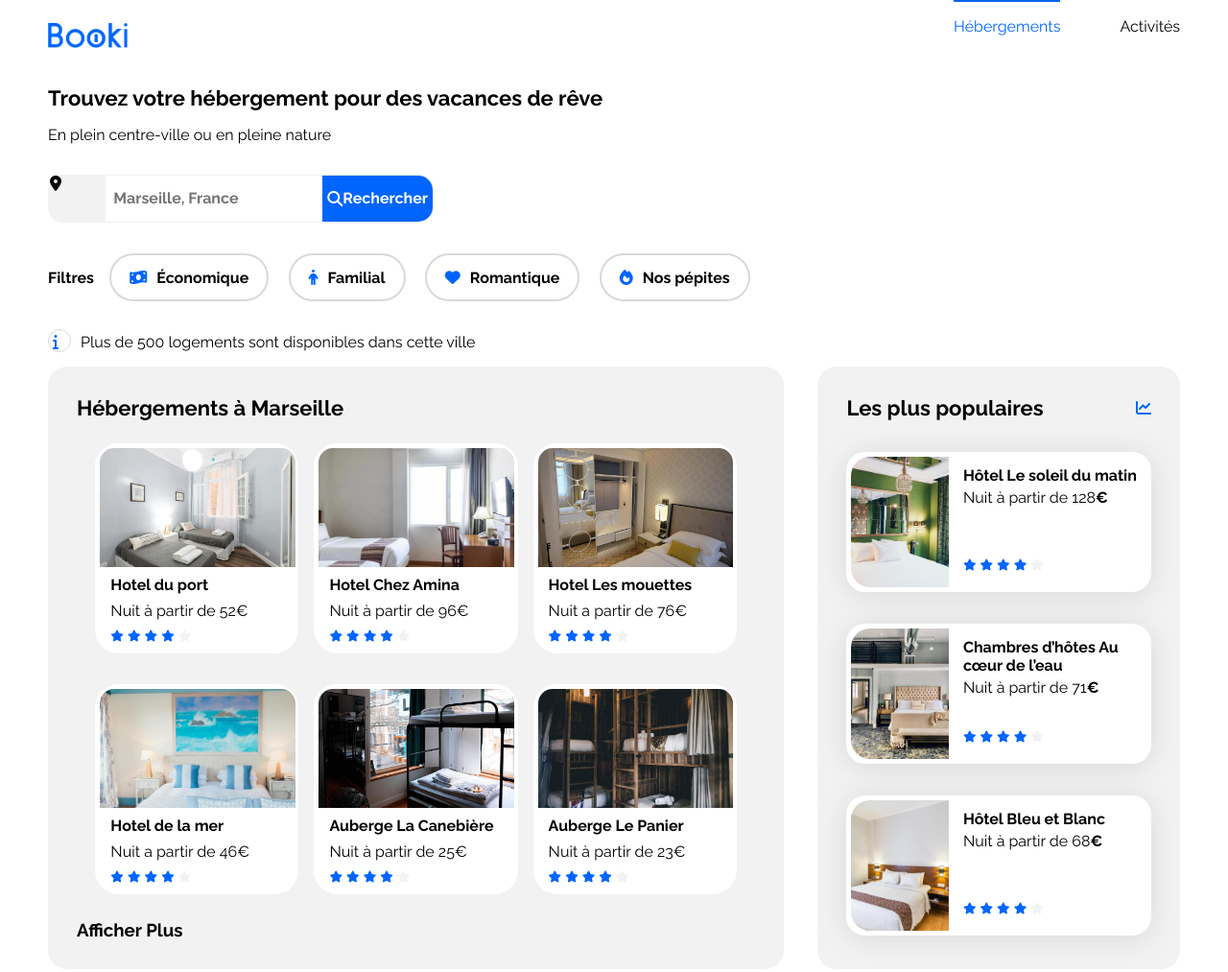
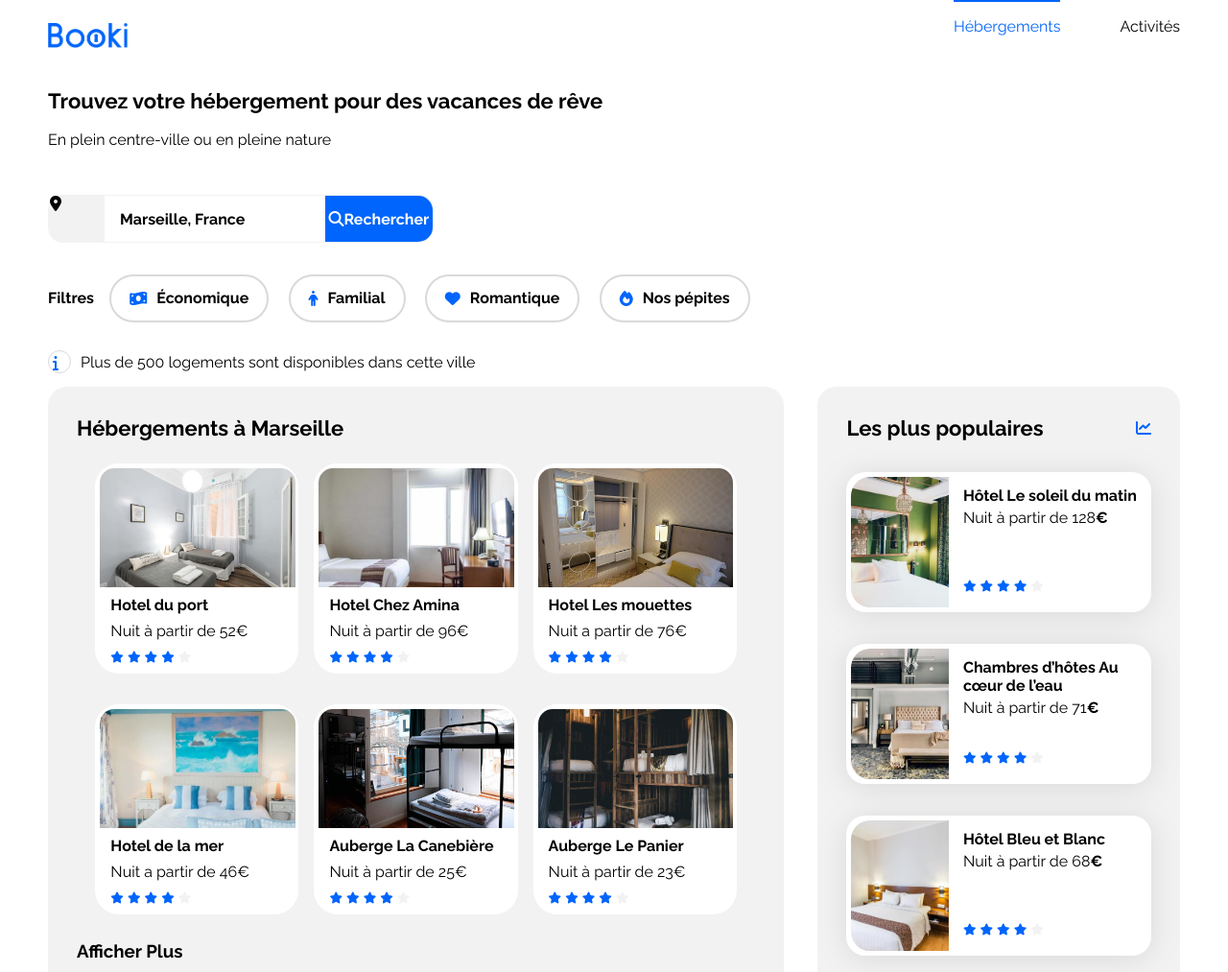
Before and after one commit to JulianN96/Open-Classrooms-Project-2, a website: page index.html in a window 1280 px wide. Shown: the top 1013 px of the page at 96% size. Drawn offline with Linux system fonts and the light colour scheme.

Commit message:
-Updated sections, nav tags to accurately reflect site structure. -Updated filters placeholder colour+opacity. -Added headings to all sections. -Remove the word image from all images

```diff
--- a/css/style.css
+++ b/css/style.css
@@ -41,8 +41,10 @@ body {
 
 .hebergements-title:hover,
 .activities-title:hover,
+.section-title:hover,
 .hebergements-title:active,
 .activities-title:active,
+.section-title:active,
 .card{
     cursor: pointer;
 }
@@ -75,7 +77,8 @@ body {
 /****** Header ***********/
 
 /*** Nav ***/
-header{
+header,
+.top__container{
     display: flex;
     flex-direction: column;
     padding: 0;
@@ -86,7 +89,7 @@ header{
     padding: 1.5em 0;
 }
 
-.navbar{
+nav{
     display: flex;
     justify-content: space-between;
 }
@@ -98,12 +101,11 @@ header{
     border-top: white solid 2px;
 }
 
-nav{
+.nav__menuButtons{
     display: flex;
     justify-content: space-between;
     margin: 0;
     width: 20%;
-    /* ! Fix the right align */
 }
 
 .nav__menu--active{
@@ -156,6 +158,11 @@ nav{
     margin: 1em 0;
 }
 
+.search__box-text::placeholder{
+    color: black;
+    opacity: 1;
+}
+
 .search__box-geo{
     display: flex;
     justify-content: center;
@@ -166,7 +173,6 @@ nav{
     width: 15%;
     height: 3em;
     color: black;
-
 }
 
 .search__box-text{
@@ -174,9 +180,10 @@ nav{
     width: 55%;
     border: none;
     padding: 0.5em;
+    padding-left: 1em;
     font-weight: bold;
     font-size: 1em;
-
+    color: #121212;
 }
 
 .search__box-search-text{
@@ -498,7 +505,7 @@ footer{
         overflow: hidden;
     }
 
-    nav{
+    .nav__menuButtons{
         width: 40%;
     }
 
@@ -512,6 +519,7 @@ footer{
     .search__title--subtitle{
         margin-bottom: 1em;
     }
+
 
     .search__box{
         margin: 2em 0;
@@ -645,11 +653,11 @@ footer{
         align-self: center;
     }
 
-    .navbar{
+    nav{
         flex-direction: column;
     }
 
-    nav{
+    .nav__menuButtons{
         width: 100%;
     }
 
--- a/index.html
+++ b/index.html
@@ -19,15 +19,16 @@
 <body>
     <div class="main-container">
 
-        <header>
-            <div class="navbar">
+        <section class="top__container">
+            <nav>
                 <img class="nav__logo" src="/images/logo/Booki.png" alt="booki logo"/>
-                <nav>
+                <div class="nav__menuButtons">
                     <a class="nav__menu nav__menu--active" href="#hebergements">Hébergements</a>
                     <a class="nav__menu" href="#activites">Activités</a>
+                </div>
             </nav>
-            </div>
             <div class="search">
+                <header>
                     <div class="search__title">
                         <h1 class="search__title--main">Trouvez votre hébergement pour des vacances de rêve</h1>
                         <p class="search__title--subtitle">En plein centre-ville ou en pleine nature</p>
@@ -43,7 +44,8 @@
 
                         </form>
                     </div>
-                <div class="search__filters">
+                </header>
+                <aside class="search__filters">
                     <p class="search__filters-title">Filtres</p>
                     <div class="search__filters-buttons">
                         <div class="search__filters-button">
@@ -63,21 +65,21 @@
                             <p class="search__filters-button-text">Nos pépites</p>
                         </div>
                     </div>
-                </div>
+                </aside>
             </div>
             <div class="search__available">
                 <i class="fa-solid fa-info search__available-i"></i>
                 <p class="search__available-text">Plus de 500 logements sont disponibles dans cette ville</p>
             </div>
-        </header>
+        </section>
 
         <main>
             <div class="hebergements-and-populaires">
                 <section class="hebergements" id="hebergements">
-                    <a class="section-title hebergements-title">Hébergements à Marseille</a>
+                    <h2 class="section-title hebergements-title" href="">Hébergements à Marseille</h2>
                     <div class="hebergements__cards">
                         <article class="hebergements__card" href="">
-                            <img class="hebergements__card-image" src="/images/hebergements/image-hotel-du-port.jpg" alt="Une chambre double a l'hotel du port">
+                            <img class="hebergements__card-image" src="/images/hebergements/hotel-du-port.jpg" alt="Une chambre double a l'hotel du port">
                             <div class="hebergements__card-text">
                                 <h3 class="hebergements__card-title">Hotel du port</h3>
                                 <p class="hebergements__card-price">Nuit à partir de 52€</p>
@@ -93,7 +95,7 @@
                             </div>
                         </article>
                         <article class="hebergements__card" href="">
-                            <img class="hebergements__card-image" src="/images/hebergements/image-hotel-chez-amina.jpg" alt="Une chambre simple a l'hotel chez amina">
+                            <img class="hebergements__card-image" src="/images/hebergements/hotel-chez-amina.jpg" alt="Une chambre simple a l'hotel chez amina">
                             <div class="hebergements__card-text">
                                 <h3 class="hebergements__card-title">Hotel Chez Amina</h3>
                                 <p class="hebergements__card-price">Nuit à partir de 96€</p>
@@ -108,7 +110,7 @@
                             </div>
                         </article>
                         <article class="hebergements__card" href="">
-                            <img class="hebergements__card-image" src="/images/hebergements/image-hotel-les-mouettes.jpg" alt="Une chambre double avec dressing a l'hotel les mouettes">
+                            <img class="hebergements__card-image" src="/images/hebergements/hotel-les-mouettes.jpg" alt="Une chambre double avec dressing a l'hotel les mouettes">
                             <div class="hebergements__card-text">
                                 <h3 class="hebergements__card-title">Hotel Les mouettes</h3>
                                 <p class="hebergements__card-price">Nuit a partir de 76€</p>
@@ -125,7 +127,7 @@
                     </div>
                     <div class="hebergements__cards">
                         <article class="hebergements__card" href="">
-                            <img class="hebergements__card-image" src="/images/hebergements/image-hotel-de-la-mer.jpg" alt="Une chambre double a l'hotel de la mer">
+                            <img class="hebergements__card-image" src="/images/hebergements/hotel-de-la-mer.jpg" alt="Une chambre double a l'hotel de la mer">
                             <div class="hebergements__card-text">
                                 <h3 class="hebergements__card-title">Hotel de la mer</h3>
                                 <p class="hebergements__card-price">Nuit a partir de 46€</p>
@@ -140,7 +142,7 @@
                             </div>
                         </article>
                         <article class="hebergements__card" href="">
-                            <img class="hebergements__card-image" src="/images/hebergements/image-auberge-la-canebiere.jpg" alt="Une petite chambre avec lit superpose a l'auberge la canebiere">
+                            <img class="hebergements__card-image" src="/images/hebergements/auberge-la-canebiere.jpg" alt="Une petite chambre avec lit superpose a l'auberge la canebiere">
                             <div class="hebergements__card-text">
                                 <h3 class="hebergements__card-title">Auberge La Canebière</h3>
                                 <p class="hebergements__card-price">Nuit à partir de 25€</p>
@@ -155,7 +157,7 @@
                             </div>
                         </article>
                         <article class="hebergements__card" href="">
-                            <img class="hebergements__card-image" src="/images/hebergements/image-auberge-le-panier.jpg" alt="Une chambre avec plusieurs lits a l'auberge le panier">
+                            <img class="hebergements__card-image" src="/images/hebergements/auberge-le-panier.jpg" alt="Une chambre avec plusieurs lits a l'auberge le panier">
                             <div class="hebergements__card-text">
                                 <h3 class="hebergements__card-title">Auberge Le Panier</h3>
                                 <p class="hebergements__card-price">Nuit à partir de 23€</p>
@@ -174,12 +176,12 @@
                 </section>
                 <section class="populaires">
                     <div class="populaires-title">
-                        <h2 class="section-title">Les plus populaires</h2>
+                        <h2 class="section-title" href="">Les plus populaires</h2>
                         <i class="fa-solid fa-chart-line" aria-hidden="true"></i>
                     </div>
                     <div class="populaires-cards">
                         <article class="card">
-                            <img src="./images/hebergements/image-hotel-le-soleil.jpg" alt="Image de la chambre d'hôtel montrant un lit">
+                            <img src="./images/hebergements/hotel-le-soleil.jpg" alt="La chambre d'hôtel montrant un lit et un grand mirroir">
                             <div class="card-content">
                                 <div class="card-txt">
                                     <h3 class="card-title">Hôtel Le soleil du matin</h3>
@@ -196,7 +198,7 @@
                             </div>
                         </article>
                         <article class="card">
-                            <img src="./images/hebergements/image-hotes-coeur-de-leau.jpg" alt="Image de la chambre d'hôtel montrant un lit">
+                            <img src="./images/hebergements/hotes-coeur-de-leau.jpg" alt="La chambre d'hôtel montrant un lit et un sol marbré">
                             <div class="card-content">
                                 <div class="card-txt">
                                     <h3 class="card-title">Chambres d’hôtes Au cœur de l’eau</h3>
@@ -213,7 +215,7 @@
                             </div>
                         </article>
                         <article class="card">
-                            <img src="./images/hebergements/image-hotel-bleu-et-blanc.jpg" alt="Image de la chambre d'hôtel montrant un lit">
+                            <img src="./images/hebergements/hotel-bleu-et-blanc.jpg" alt="La chambre d'hôtel montrant un lit double">
                             <div class="card-content">
                                 <div class="card-txt">
                                     <h3 class="card-title">Hôtel Bleu et Blanc</h3>
```
Also changed, not shown: images/hebergements/auberge-la-canebiere.jpg (renamed from images/hebergements/image-auberge-la-canebiere.jpg), images/hebergements/auberge-le-panier.jpg (renamed from images/hebergements/image-auberge-le-panier.jpg), images/hebergements/hotel-bleu-et-blanc.jpg (renamed from images/hebergements/image-hotel-bleu-et-blanc.jpg), images/hebergements/hotel-chez-amina.jpg (renamed from images/hebergements/image-hotel-chez-amina.jpg), images/hebergements/hotel-de-la-mer.jpg (renamed from images/hebergements/image-hotel-de-la-mer.jpg), images/hebergements/hotel-du-port.jpg (renamed from images/hebergements/image-hotel-du-port.jpg), images/hebergements/hotel-le-soleil.jpg (renamed from images/hebergements/image-hotel-le-soleil.jpg), images/hebergements/hotel-les-mouettes.jpg (renamed from images/hebergements/image-hotel-les-mouettes.jpg), images/hebergements/hotes-coeur-de-leau.jpg (renamed from images/hebergements/image-hotes-coeur-de-leau.jpg). Lines whose indentation alone changed are shown as unchanged.
